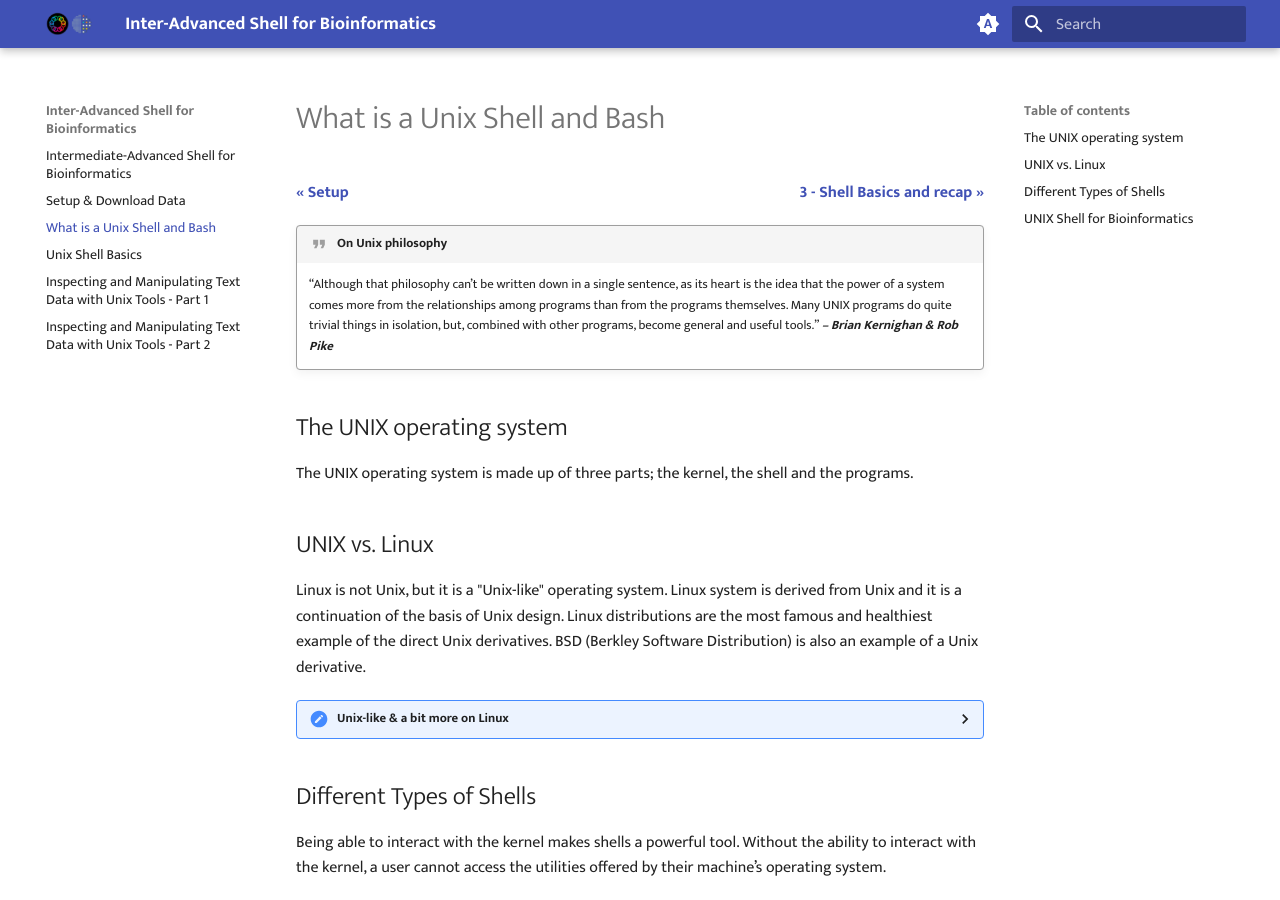
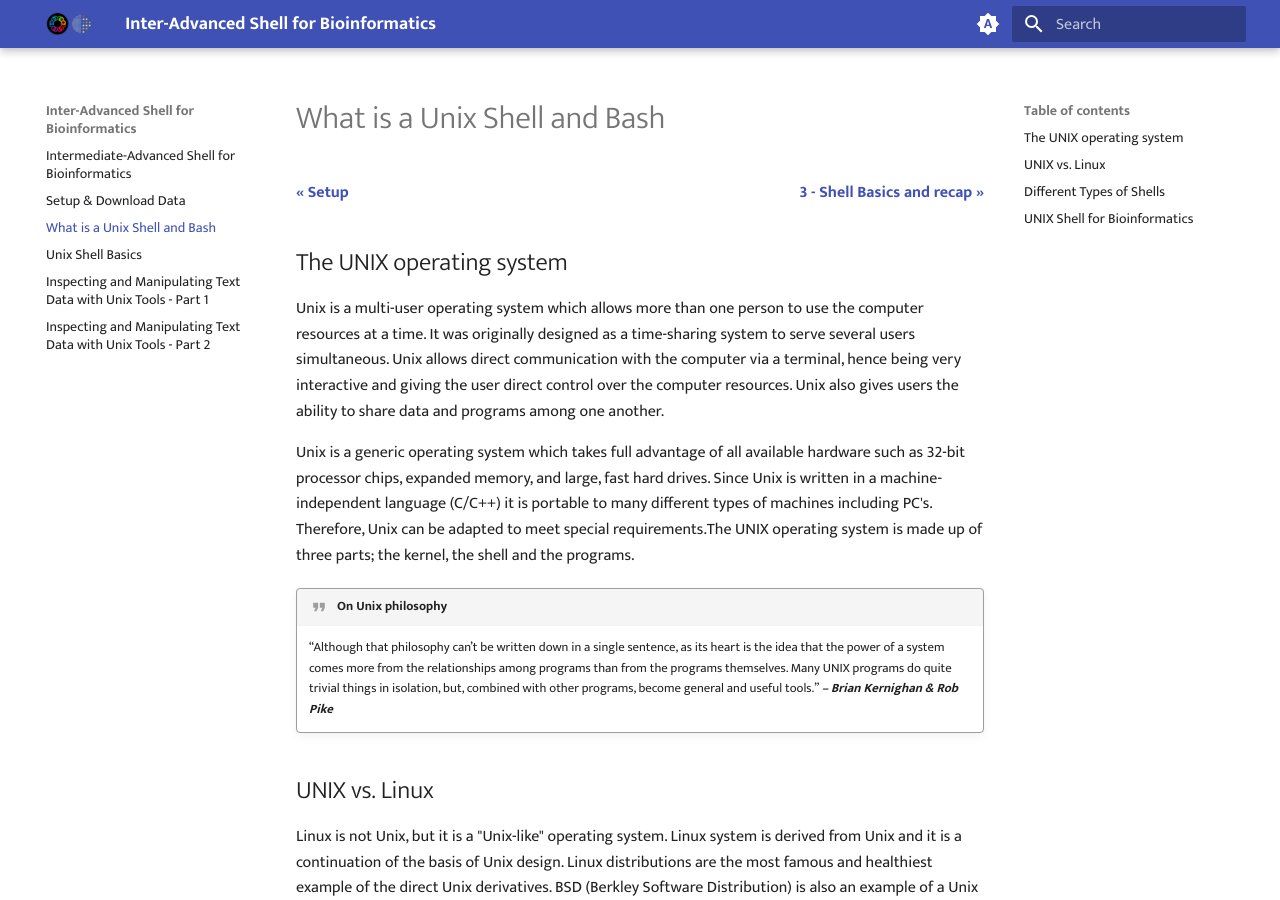
Before and after one commit to GenomicsAotearoa/shell-for-bioinformatics, an MkDocs documentation site: the page built from docs/1_introduction.md, in a window 1280 px wide and 900 px high. Built offline with MkDocs 1.6.1 and Material for MkDocs 9.7.7, drawn with Linux system fonts in a browser that asks for light colours.

Commit message:
add more content on UNIX

```diff
--- a/docs/1_introduction.md
+++ b/docs/1_introduction.md
@@ -10,14 +10,18 @@
 
 
 
+
+
+## The UNIX operating system
+
+Unix is a multi-user operating system which allows more than one person to use the computer resources at a time. It was originally designed as a time-sharing system to serve several users simultaneous. Unix allows direct communication with the computer via a terminal, hence being very interactive and giving the user direct control over the computer resources. Unix also gives users the ability to share data and programs among one another.
+
+Unix is a generic operating system which takes full advantage of all available hardware such as 32-bit processor chips, expanded memory, and large, fast hard drives. Since Unix is written in a machine-independent language (C/C++) it is portable to many different types of machines including PC's. Therefore, Unix can be adapted to meet special requirements.The UNIX operating system is made up of three parts; the kernel, the shell and the programs.
+
+
 !!! quote "On Unix philosophy"
 
     “Although that philosophy can’t be written down in a single sentence, as its heart is the idea that the power of a system comes more from the relationships among programs than from the programs themselves. Many UNIX programs do quite trivial things in isolation, but, combined with other programs, become general and useful tools.” ***– Brian Kernighan & Rob Pike***
-
-## The UNIX operating system
-
-The UNIX operating system is made up of three parts; the kernel, the shell and the programs.
-
 
 ## UNIX vs. Linux
 
```
